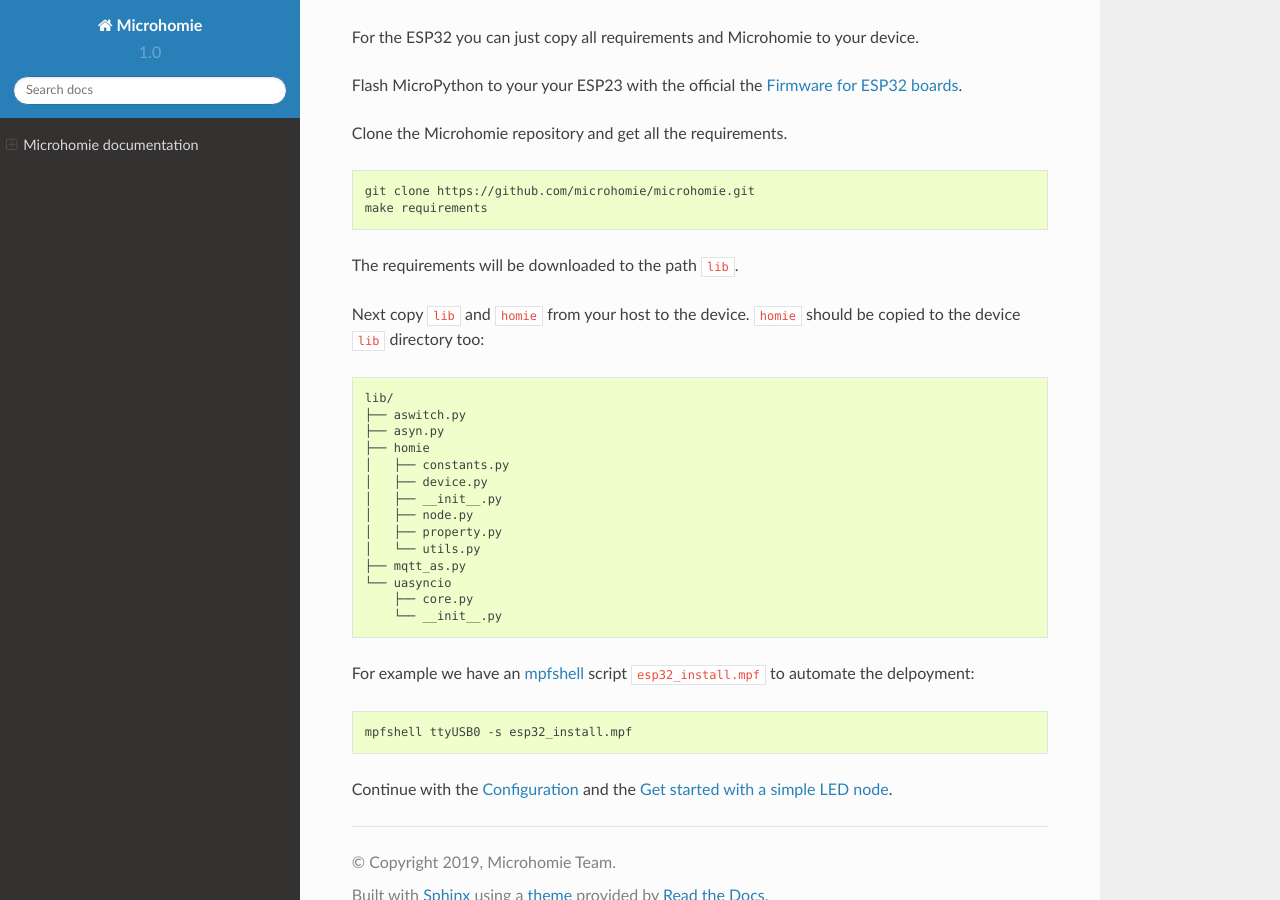
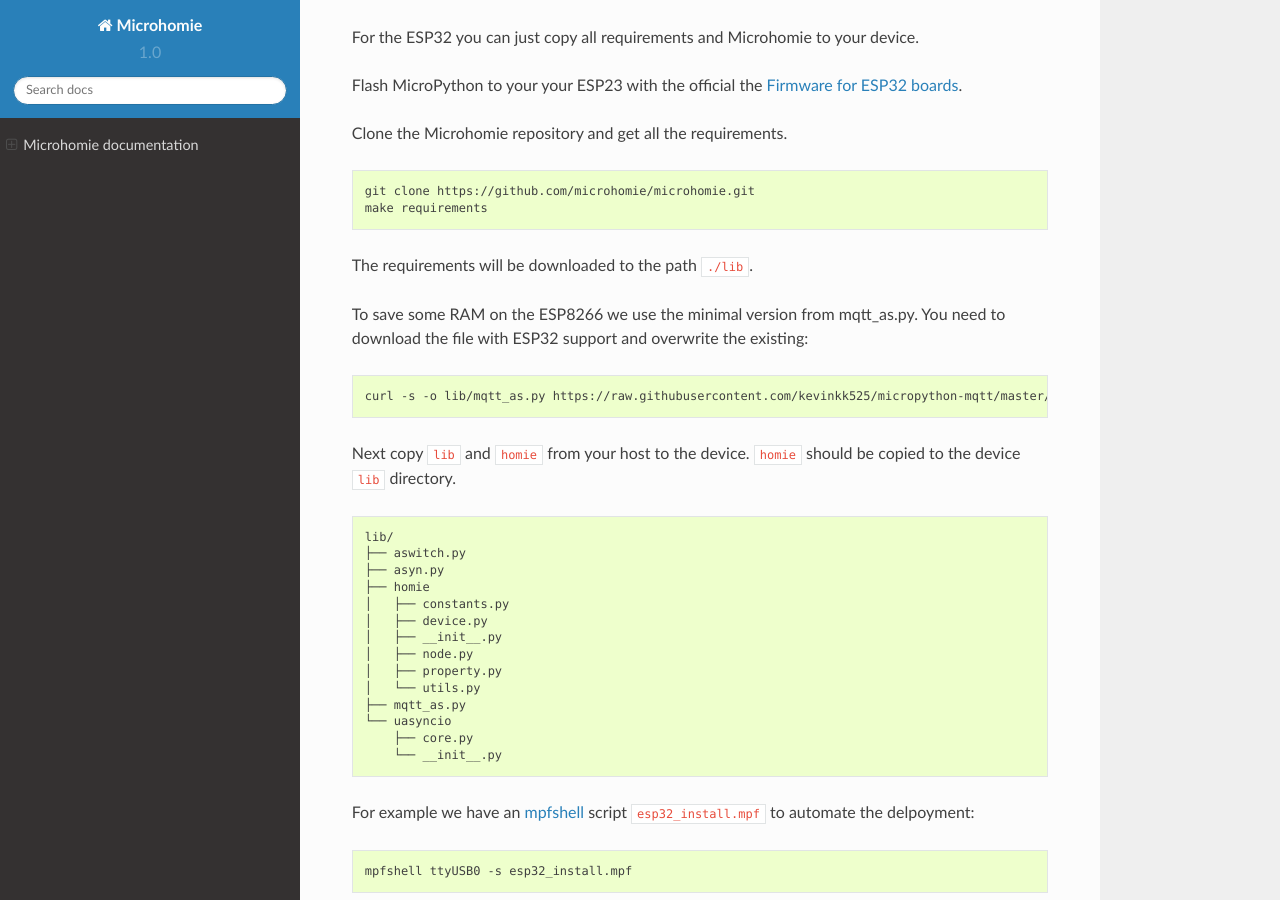
Before and after one commit to microhomie/microhomie, a Sphinx documentation site: the page built from docs/index.rst, in a window 1280 px wide and 900 px high, scrolled down 1933 px. Built offline with Sphinx 7.4.7 and the Read the Docs theme 2.0.0, drawn with Linux system fonts in a browser that asks for light colours.

Commit message:
Add advice to use full mqtt_as.py on esp32

```diff
--- a/docs/index.rst
+++ b/docs/index.rst
@@ -94,9 +94,15 @@
     git clone https://github.com/microhomie/microhomie.git
     make requirements
 
-The requirements will be downloaded to the path ``lib``.
+The requirements will be downloaded to the path ``./lib``.
 
-Next copy ``lib`` and ``homie`` from your host to the device. ``homie`` should be copied to the device ``lib`` directory too:
+To save some RAM on the ESP8266 we use the minimal version from mqtt_as.py. You need to download the file with ESP32 support and overwrite the existing:
+
+.. code-block:: shell
+
+    curl -s -o lib/mqtt_as.py https://raw.githubusercontent.com/kevinkk525/micropython-mqtt/master/mqtt_as.py
+
+Next copy ``lib`` and ``homie`` from your host to the device. ``homie`` should be copied to the device ``lib`` directory.
 
 .. code-block:: shell
 
```
